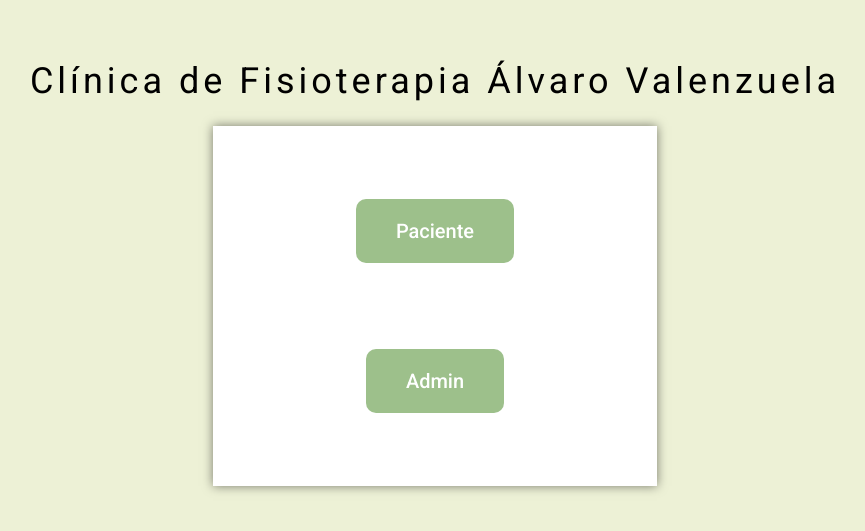
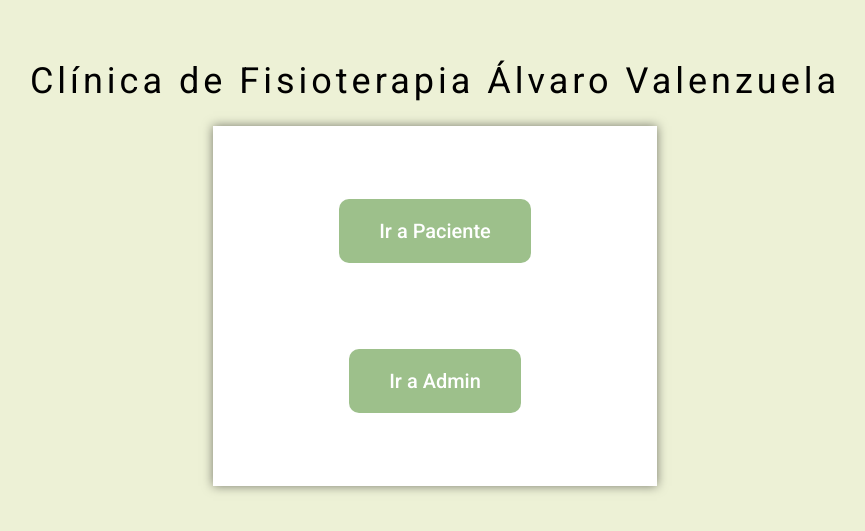
Before and after one commit to AlvaroValenzuela99/citas-fisio-app, a React (Create React App) app in the folder frontend/: page / in a window 1280 px wide. Shown: the part 139-670 px from the top of the page, without its empty margins (205-1070 px from the left). Built offline with nearby package versions, Linux system fonts and the light colour scheme.

Commit message:
implemented a new routing structure in the frontend

```diff
--- a/frontend/src/App.css
+++ b/frontend/src/App.css
@@ -27,7 +27,7 @@
   box-shadow: 0px 0px 10px 0px rgba(0, 0, 0, 0.5);
 }
 
-.patient-btn, .admin-btn{
+.patient-btn, .admin-btn, .reservar-btn, .cambiar-btn{
   text-decoration: none;
   font-weight: 500;
   font-size: 20px;
--- a/frontend/src/App.js
+++ b/frontend/src/App.js
@@ -1,30 +1,29 @@
 import './App.css';
-import { BrowserRouter,Routes, Route, Link } from 'react-router-dom';
-import Paciente from './components/Paciente';
-import Admin from './components/Admin';
+import { BrowserRouter,Routes, Route } from 'react-router-dom';
+import Home from './pages/Home'
+import Paciente from './pages/Paciente';
+import Admin from './pages/Admin';
+import Reservar from './pages/Reservar';
+import CambiarCita from './pages/CambiarCita';
 
 function App() {
   return (
-      <div className="App">
-        <h1 className='title'>Clínica de Fisioterapia Álvaro Valenzuela</h1>
-        <div className='container'>
-          <Link to='/paciente' className='patient-btn'>Paciente</Link>
-          <Link to='/admin' className='admin-btn'>Admin</Link>
-        </div>
-      </div>
-  );
-}
-
-function Main() {
-  return (
     <BrowserRouter>
       <Routes>
-        <Route path="/" element={<App />} />
-        <Route path="/paciente/*" element={<Paciente />} />
-        <Route path="/admin/*" element={<Admin />} />
+      {/* Ruta Home */}
+        <Route path="/" element={<Home />} />
+
+      {/* Ruta Paciente */}
+        <Route path="paciente" element={<Paciente />}>
+          <Route path="reservar" element={<Reservar />} />
+          <Route path="cambiar-cita" element={<CambiarCita />} />
+        </Route>
+
+      {/* Ruta Admin */}
+        <Route path="admin" element={<Admin />} />
       </Routes>
     </BrowserRouter>
   );
 }
 
-export default Main;
+export default App;
--- a/frontend/src/components/Paciente.js
+++ /dev/null
@@ -1,21 +0,0 @@
-import React from 'react'
-import { Link, Route, Routes } from 'react-router-dom';
-import Reservar from './Reservar';
-import CambiarCita from './CambiarCita';
-
-export default function Paciente() {
-  return (
-    <div className="App">
-        <h1 className='title'>Clínica de Fisioterapia Álvaro Valenzuela</h1>
-        <div className='container'>
-          <Link to='reservar' className='patient-btn'>Reservar Cita</Link>
-          <Link to='cambiar-cita' className='admin-btn'>Cambiar Cita</Link>
-        </div>
-
-        <Routes>
-          <Route path="reservar" element={<Reservar />} />
-          <Route path="cambiar-cita" element={<CambiarCita />} />
-      </Routes>
-      </div>
-  )
-}
--- a/frontend/src/components/Reservar.js
+++ /dev/null
@@ -1,7 +0,0 @@
-import React from 'react'
-
-export default function Reservar() {
-  return (
-    <div>Reservar</div>
-  )
-}
--- a/frontend/src/components/CambiarCita.js
+++ b/frontend/src/pages/CambiarCita.js
@@ -1,4 +1,5 @@
-import React from 'react'
+import React from 'react';
+import '../App.css';
 
 export default function CambiarCita() {
   return (
--- /dev/null
+++ b/frontend/src/pages/Home.js
@@ -0,0 +1,15 @@
+import React from 'react';
+import '../App.css';
+import { Link } from 'react-router-dom';
+
+export default function Home() {
+  return (
+    <div className='App'>
+        <h1 className='title'>Clínica de Fisioterapia Álvaro Valenzuela</h1>
+        <div className='container'>
+            <Link to='/paciente' className='patient-btn'>Ir a Paciente</Link>
+            <Link to='/admin' className='admin-btn'>Ir a Admin</Link>
+      </div>
+    </div>
+  )
+}
--- /dev/null
+++ b/frontend/src/pages/Paciente.js
@@ -0,0 +1,16 @@
+import React from 'react';
+import '../App.css';
+import { Link } from 'react-router-dom';
+
+
+export default function Paciente() {
+  return (
+    <div className='App'>
+      <h1 className='title'>Clínica de Fisioterapia Álvaro Valenzuela</h1>
+      <div className='container'>
+        <Link to="/paciente/reservar" className='reservar-btn'>Reservar Cita</Link>
+        <Link to="/paciente/cambiar-cita" className='cambiar-btn'>Cambiar Cita</Link>
+      </div>
+    </div>
+  )
+}
--- /dev/null
+++ b/frontend/src/pages/Reservar.js
@@ -0,0 +1,11 @@
+import React from 'react';
+import '../App.css';
+
+export default function Reservar() {
+  return (
+    <div className='App'>
+      <h1 className='title'>Reserva de Cita</h1>
+      <p>¡Aquí puedes reservar tu cita!</p>
+    </div>
+  )
+}
```
Also changed, not shown: frontend/src/pages/Admin.js (renamed from frontend/src/components/Admin.js).
